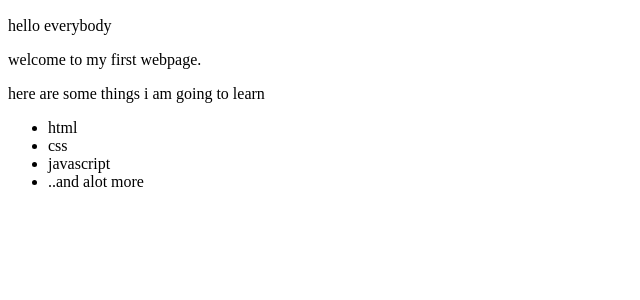
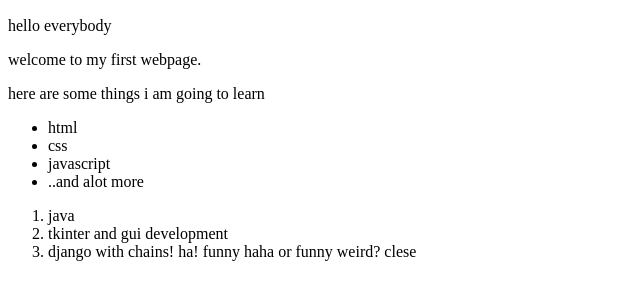
Before and after one commit to inziani/wk1-revision-website, a plain HTML site: page website_1.html in a window 1280 px wide. Shown: the part 110-410 px from the top of the page, without its empty margins (0-640 px from the left). Drawn offline with Linux system fonts and the light colour scheme.

Commit message:
added an ordered list of items

```diff
--- a/website_1.html
+++ b/website_1.html
@@ -19,5 +19,11 @@
         <li>..and alot more</li>
       </ul>
 
+      <ol>
+        <li>java</li>
+        <li>tkinter and gui development</li>
+        <li>django with chains! ha! funny haha or funny weird? clese</li>
+      </ol>
+
 </body>
 </html>
```
